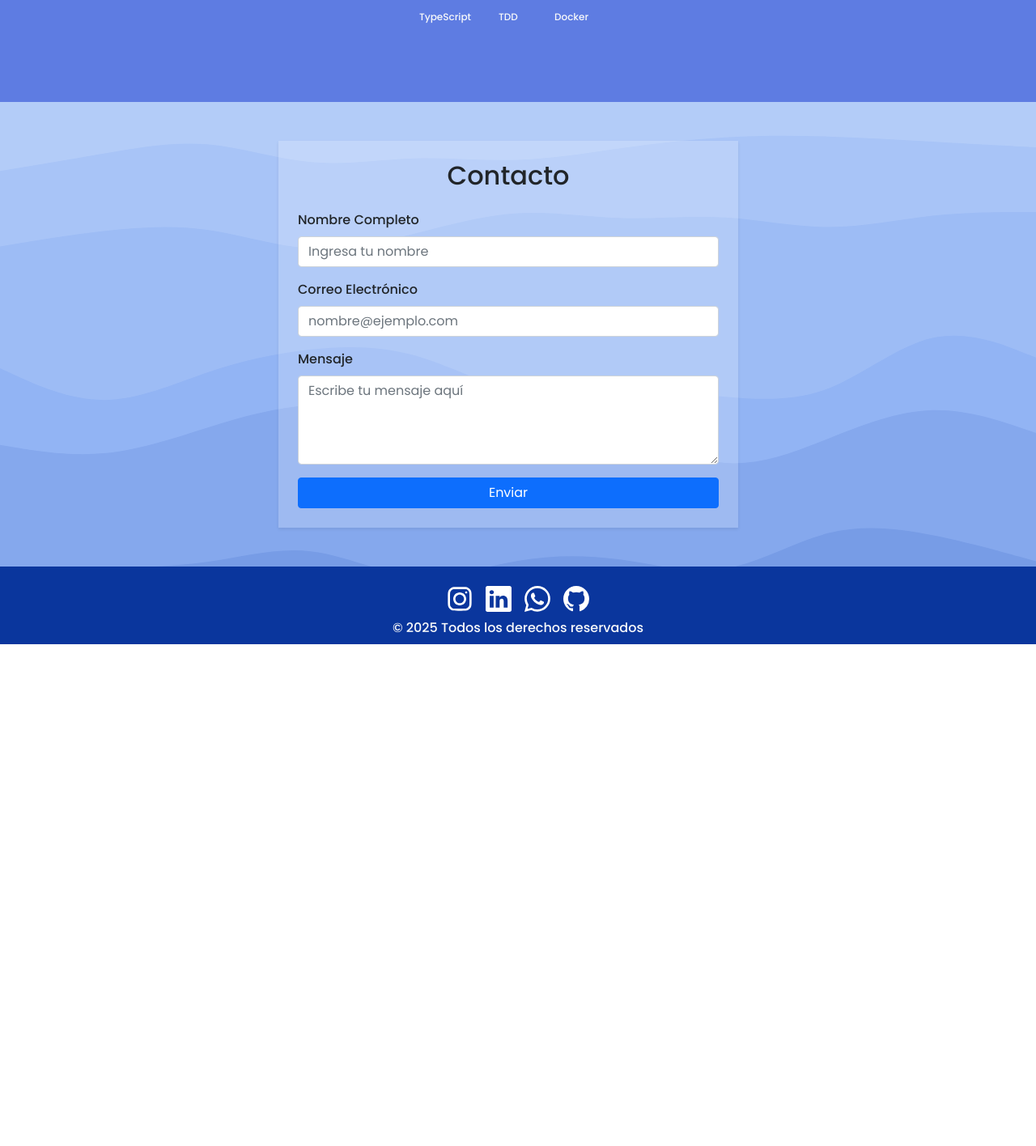
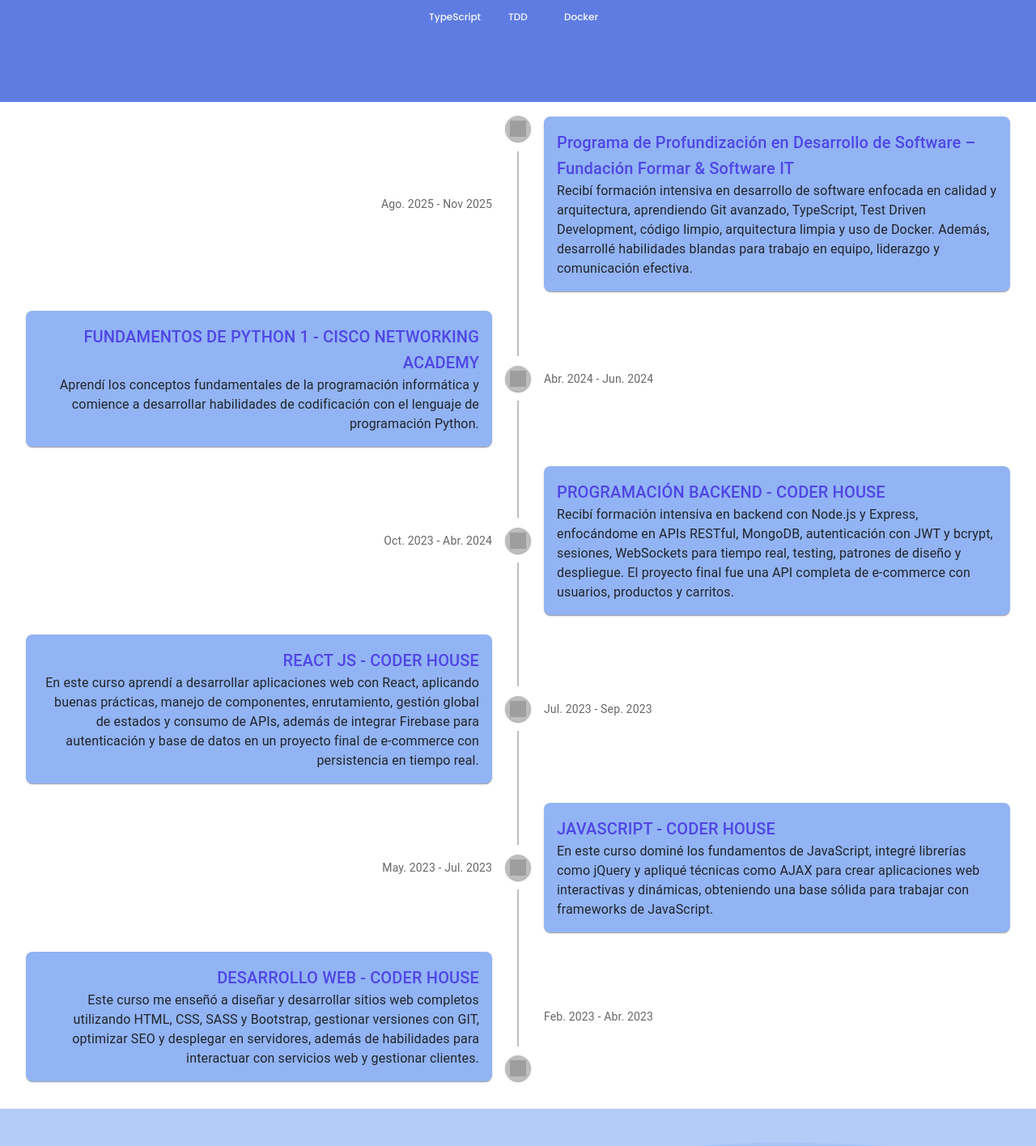
Before and after one commit to Agustin-Lovera04/AgustinLovera.dev, a React (Vite) app: page / in a window 1280 px wide. Shown: the part 3264-4680 px from the top of the page at 81% size. Before the commit the page ends 4060 px from the top, so only its background shows below. Built offline with nearby package versions, Linux system fonts and the light colour scheme; grey boxes are pictures that could not be loaded.

Commit message:
Finished General - Missing animations

```diff
--- a/package.json
+++ b/package.json
@@ -11,6 +11,10 @@
   },
   "dependencies": {
     "@emailjs/browser": "^4.4.1",
+    "@emotion/react": "^11.14.0",
+    "@emotion/styled": "^11.14.1",
+    "@mui/lab": "^7.0.0-beta.17",
+    "@mui/material": "^7.3.2",
     "react": "^19.1.1",
     "react-dom": "^19.1.1",
     "react-router-dom": "^7.8.2",
--- a/src/Components/Footer/Footer.jsx
+++ b/src/Components/Footer/Footer.jsx
@@ -42,7 +42,7 @@
             width="32px"
             height="32px"
             fill="currentColor"
-            class="bi bi-linkedin"
+            className="bi bi-linkedin"
             viewBox="0 0 16 16"
           >
             <path
@@ -57,7 +57,7 @@
             width="32px"
             height="32px"
             fill="currentColor"
-            class="bi bi-WhatsApp"
+            className="bi bi-WhatsApp"
             viewBox="0 0 16 16"
           >
             <path
--- a/src/Components/Home/Home.jsx
+++ b/src/Components/Home/Home.jsx
@@ -3,7 +3,7 @@
 import Sec3 from "../Sec3/Sec3"
 import Sec4 from "../Sec4/Sec4"
 import Sec5 from "../Sec5/Sec5"
-/* import Sec6 from "../Sec6/Sec6" */
+import Sec6 from "../Sec6/Sec6"
 import Sec7 from "../Sec7/Sec7"
 
 const Home = () => {
@@ -14,7 +14,7 @@
       <Sec3/>
       <Sec4/>
       <Sec5/>
-      {/* <Sec6/> */}
+      <Sec6/>
       <Sec7 />
     </div>
   )
--- a/src/Components/Sec5/Sec5.jsx
+++ b/src/Components/Sec5/Sec5.jsx
@@ -1,5 +1,5 @@
-import jwt from '../../assets/jwt.svg'
-import webSocket from '../../assets/websocket.svg'
+import jwt from "../../assets/jwt.svg";
+import webSocket from "../../assets/websocket.svg";
 import "./Sec5_Style.css";
 const Sec5 = () => {
   const skills = {
@@ -94,7 +94,7 @@
       },
       {
         name: "TDD",
-        icon: "https://img.icons8.com/ios-filled/50/test-passed.png", // un ícono simple de test
+        icon: "https://img.icons8.com/ios-filled/50/test-passed.png",
       },
       {
         name: "Docker",
@@ -103,9 +103,10 @@
     ],
   };
   return (
-    <div className='Sec5'>
-        <h1 className='text-light var-h1 text-center'>Skills</h1>
-      <div className="row justify-content-center gap-4">
+    <div className="Sec5">
+      <h1 className="text-light var-h1 text-center">Skills</h1>
+      <div className="d-flex flex-column justify-content-center align-items-center gap-4">
+        <div className="d-flex flex-column flex-md-row justify-content-center align-items-center gap-4">
           <div className="col-10 col-md-4">
             <div className="skills-block shadow skills-bg text-light">
               <h4 className="text-center">Frontend</h4>
@@ -141,8 +142,9 @@
               </div>
             </div>
           </div>
+        </div>
 
-        <div className="col-10 col-md-4">
+        <div className="col-12">
           <div className="skills-block text-light">
             <h5 className="text-center">En progreso</h5>
             <div className="skills-list gap-2">
--- a/src/Components/Sec6/Sec6.jsx
+++ b/src/Components/Sec6/Sec6.jsx
@@ -1,63 +1,108 @@
-/* import { Chrono } from "react-chrono";
+import Timeline from "@mui/lab/Timeline";
+import TimelineItem from "@mui/lab/TimelineItem";
+import TimelineSeparator from "@mui/lab/TimelineSeparator";
+import TimelineConnector from "@mui/lab/TimelineConnector";
+import TimelineContent from "@mui/lab/TimelineContent";
+import TimelineOppositeContent from "@mui/lab/TimelineOppositeContent";
+import TimelineDot from "@mui/lab/TimelineDot";
+import Typography from "@mui/material/Typography";
+import { Box } from "@mui/material";
+
 const Sec6 = () => {
   const items = [
     {
-      title: "Feb. 2023 - Abr. 2023",
-      cardTitle: "DESARROLLO WEB - CODER HOUSE",
+      title: "Ago. 2025 - Nov 2025",
+      cardTitle:
+        "Programa de Profundización en Desarrollo de Software – Fundación Formar & Software IT",
       cardDetailedText:
-        "En este curso, aprendí a diseñar y desarrollar sitios web completos, desde el prototipo y la codificación con HTML y CSS hasta el uso de herramientas de control de versiones como GIT y pre procesadores como SASS. También me capacité en el uso de Bootstrap, la optimización SEO y el despliegue de sitios en servidores. El curso incluyó habilidades para interactuar con servicios web y gestionar la relación con clientes finales.",
-    },
-    {
-      title: "May. 2023 - Jul. 2023",
-      cardTitle: "JAVASCRIPT - CODER HOUSE",
-      cardDetailedText:
-        "En este curso, dominé los fundamentos de JavaScript para crear aplicaciones web interactivas. Aprendí a usar las herramientas esenciales del lenguaje, a integrar librerías como jQuery para simplificar tareas, y a implementar técnicas de desarrollo modernas como AJAX. Estas habilidades me permitieron crear soluciones dinámicas y me proporcionaron una base sólida para trabajar con cualquier framework de JavaScript.",
-    },
-    {
-      title: "Jul. 2023 - Sep. 2023",
-      cardTitle: "REACT JS - CODER HOUSE",
-      cardDetailedText:
-        "Aprendí a desarrollar aplicaciones web dinámicas y escalables utilizando React. Incorporé buenas prácticas de desarrollo, manejo de componentes, props y estados, consumo de APIs, enrutamiento con React Router y gestión de estados globales con Context API. Además, trabajé con Firebase para autenticación y base de datos, integrando un proyecto final de e-commerce con carrito de compras y persistencia de datos en tiempo real.",
-    },
-    {
-      title: "Oct. 2023 - Abr. 2024",
-      cardTitle: "PROGRAMACIÓN BACKEND - CODER HOUSE",
-      cardDetailedText:
-        "Formación intensiva en desarrollo backend con Node.js y Express, aplicando principios de arquitectura y escalabilidad. Profundicé en el desarrollo y documentación de APIs RESTful, gestión avanzada de datos con MongoDB y Mongoose, autenticación y autorización mediante JWT, bcrypt y manejo de sesiones, y persistencia de datos con diferentes estrategias de almacenamiento. También trabajé con WebSockets para funcionalidades en tiempo real, testing de endpoints, patrones de diseño y despliegue en entornos productivos. Proyecto final: API completa de e-commerce con sistema de usuarios, productos y carritos.",
+        "Recibí formación intensiva en desarrollo de software enfocada en calidad y arquitectura, aprendiendo Git avanzado, TypeScript, Test Driven Development, código limpio, arquitectura limpia y uso de Docker. Además, desarrollé habilidades blandas para trabajo en equipo, liderazgo y comunicación efectiva.",
+        icon:"https://forit.ar/images/icon-forit.svg"
     },
     {
       title: "Abr. 2024 - Jun. 2024",
       cardTitle: "FUNDAMENTOS DE PYTHON 1 - CISCO NETWORKING ACADEMY",
       cardDetailedText:
         "Aprendí los conceptos fundamentales de la programación informática y comience a desarrollar habilidades de codificación con el lenguaje de programación Python.",
+      icon: "https://cdn.jsdelivr.net/gh/devicons/devicon/icons/python/python-original.svg",
     },
     {
-      title: "Ago. 2025 - Nov 2025",
-      cardTitle:
-        "Programa de Profundización en Desarrollo de Software – Fundación Formar & Software IT",
+      title: "Oct. 2023 - Abr. 2024",
+      cardTitle: "PROGRAMACIÓN BACKEND - CODER HOUSE",
       cardDetailedText:
-        "Formación intensiva orientada a perfeccionar habilidades en desarrollo de software con foco en calidad, arquitectura y herramientas profesionales. A lo largo del programa profundicé en el uso de Git avanzado para entornos colaborativos, el desarrollo con TypeScript para un tipado más robusto, y la aplicación de Test Driven Development (TDD) junto con prácticas de código limpio y arquitectura limpia para lograr aplicaciones mantenibles y escalables. También trabajé en la aplicación práctica de TDD en entornos visuales y en el uso de Docker para la creación y despliegue de contenedores. Además, el programa incluyó un taller de Habilidades Blandas (HB) orientado al trabajo en equipo, liderazgo y comunicación efectiva, fortaleciendo así la preparación integral para proyectos en entornos productivos reales.",
+        "Recibí formación intensiva en backend con Node.js y Express, enfocándome en APIs RESTful, MongoDB, autenticación con JWT y bcrypt, sesiones, WebSockets para tiempo real, testing, patrones de diseño y despliegue. El proyecto final fue una API completa de e-commerce con usuarios, productos y carritos.",
+      icon: "https://cdn.jsdelivr.net/gh/devicons/devicon/icons/nodejs/nodejs-original.svg",
+    },
+    {
+      title: "Jul. 2023 - Sep. 2023",
+      cardTitle: "REACT JS - CODER HOUSE",
+      cardDetailedText:
+        "En este curso aprendí a desarrollar aplicaciones web con React, aplicando buenas prácticas, manejo de componentes, enrutamiento, gestión global de estados y consumo de APIs, además de integrar Firebase para autenticación y base de datos en un proyecto final de e-commerce con persistencia en tiempo real.",
+      icon: "https://cdn.jsdelivr.net/gh/devicons/devicon/icons/react/react-original.svg",
+    },
+    {
+      title: "May. 2023 - Jul. 2023",
+      cardTitle: "JAVASCRIPT - CODER HOUSE",
+      cardDetailedText:
+        "En este curso dominé los fundamentos de JavaScript, integré librerías como jQuery y apliqué técnicas como AJAX para crear aplicaciones web interactivas y dinámicas, obteniendo una base sólida para trabajar con frameworks de JavaScript.",
+      icon: "https://cdn.jsdelivr.net/gh/devicons/devicon/icons/javascript/javascript-original.svg",
+    },
+    {
+      title: "Feb. 2023 - Abr. 2023",
+      cardTitle: "DESARROLLO WEB - CODER HOUSE",
+      cardDetailedText:
+        "Este curso me enseñó a diseñar y desarrollar sitios web completos utilizando HTML, CSS, SASS y Bootstrap, gestionar versiones con GIT, optimizar SEO y desplegar en servidores, además de habilidades para interactuar con servicios web y gestionar clientes.",
+      icon: "https://cdn.jsdelivr.net/gh/devicons/devicon/icons/html5/html5-original.svg",
     },
   ];
+
   return (
-    <div>
-      <div className="box shadow-sm border-0 rounded-4">
-        <div className="card-body p-4">
-          <Chrono
-            items={items}
-            mode="HORIZONTAL"
-            cardHeight={150}
-
-            theme={{
-              primary: "#4f46e5",
-              secondary: "#92B4F4",
-              cardBgColor: "#f9fafb",
-            }}
-          />
-        </div>
-      </div>
-    </div>
+    <Timeline position="alternate">
+      {items.map((item, index) => (
+        <TimelineItem key={index}>
+          <TimelineOppositeContent
+            sx={{ m: "auto 0" }}
+            align={index % 2 === 0 ? "right" : "left"}
+            variant="body2"
+            color="text.secondary"
+          >
+            {item.title}
+          </TimelineOppositeContent>
+          <TimelineSeparator>
+            {index !== 0 && <TimelineConnector sx={{ color: "#92B4F4" }} />}
+            <TimelineDot sx={{ color: "#4f46e5" }}>
+              <img
+                src={item.icon}
+                alt={item.cardTitle}
+                style={{ width: 20, height: 20 }}
+              />
+            </TimelineDot>
+            {index !== items.length - 1 && (
+              <TimelineConnector sx={{ color: "#92B4F4" }} />
+            )}
+          </TimelineSeparator>
+          <TimelineContent sx={{ py: "12px", px: 2 }}>
+            <Box
+              sx={{
+                p: 2,
+                borderRadius: 2,
+                boxShadow: 1,
+                bgcolor: "#92B4F4",
+              }}
+            >
+              <Typography
+                variant="h6"
+                component="span"
+                sx={{ color: "#4f46e5" }}
+              >
+                {item.cardTitle}
+              </Typography>
+              <Typography>{item.cardDetailedText}</Typography>
+            </Box>
+          </TimelineContent>
+        </TimelineItem>
+      ))}
+    </Timeline>
   );
 };
+
 export default Sec6;
- */
--- a/src/Components/Sec7/Sec7.jsx
+++ b/src/Components/Sec7/Sec7.jsx
@@ -26,11 +26,10 @@
 
   return (
     <div className="Sec7 p-5">
-      <div className="row justify-content-center">
+      <div className="d-flex justify-content-center">
       {responseError && <div className="alert alert-danger">{responseError}</div>}
       {responseExit && <div className="alert alert-success">{responseExit}</div>}
       {!responseError && !responseExit &&
-        <div className="col-10 col-md-6">
           <div
             className="p-4 shadow-sm"
             style={{ backgroundColor: "rgba(255, 255, 255, 0.2)" }}
@@ -82,7 +81,6 @@
               </div>
             </form>
           </div>
-        </div>
     }
       </div>
     </div>
```
Also changed, not shown: 1 other file (tests, documents, lock files or other folders). Lines whose indentation alone changed are shown as unchanged.
